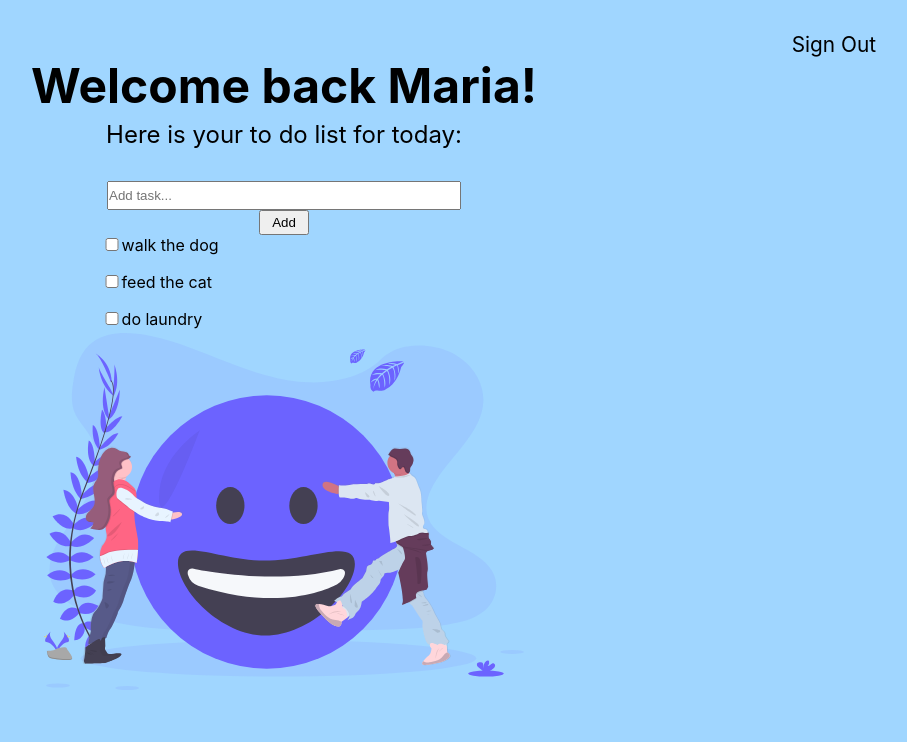
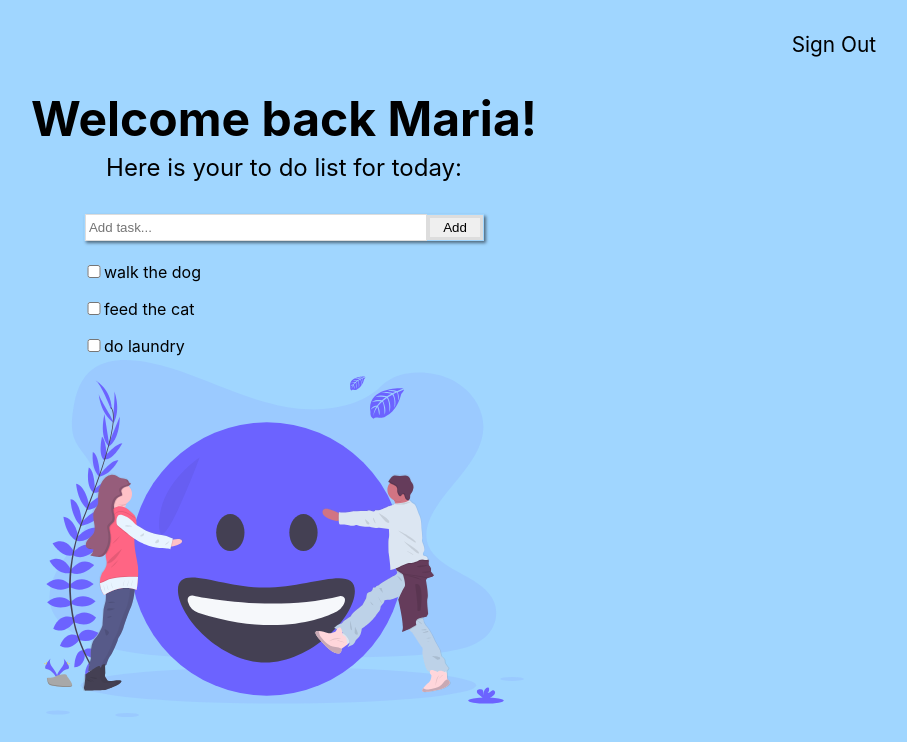
Before and after one commit to MariaModan/Login-practice, a React (Create React App) app: page / in a window 1280 px wide. Shown: the top 742 px of the page, without its empty margins (356-1263 px from the left). Built offline with nearby package versions, Linux system fonts and the light colour scheme.

Commit message:
style todoapp

```diff
--- a/src/components/AddTodo.js
+++ b/src/components/AddTodo.js
@@ -26,7 +26,7 @@ class AddTodo extends React.Component{
     render() {
         return (
             <form onSubmit={this.submitTodo}>
-              <input type='text' placeholder="Add task..." value={this.state.input} onChange={this.onInputChange}></input>
+              <input type='text' placeholder=" Add task..." value={this.state.input} onChange={this.onInputChange}></input>
               <button type='submit' >Add</button>
             </form>
         )
--- a/src/components/css/home.css
+++ b/src/components/css/home.css
@@ -19,7 +19,7 @@ nav:hover{
 }
 
 .content {
-    height: 75vh;
+    height: auto;
     display: flex;
     flex-direction: column;
     justify-content: center;
--- a/src/components/css/todoapp.css
+++ b/src/components/css/todoapp.css
@@ -14,29 +14,32 @@
 form {
     display: inline-block;
     width:100%;
+    height: 27px;
+    margin: 0;
+    padding: 0;
+    margin-bottom: 0.5em;
+    box-shadow: 2px 2px 3px 0px rgba(0,0,0,0.5);
+}
+
+form>input {
+    width: 85%;
     height: 25px;
     margin: 0;
     padding: 0;
-    margin-bottom: 1em;
-}
-
-form>input {
-    width: 350px;
-    height: 25px;
-    margin: 0;
-    padding: 0;
+    border: 1px solid #ddd;
 }
 
 form > button {
-    width: 50px;
+    width: 14%;
     height: 25px;
+    border: 3px solid #ddd;
     margin: 0;
     padding: 0;
 }
 
 /* <TodoItem /> */
 .todoItem {
-    margin: 0 1.1em;
+    margin: 0;
     padding-top: 0.5em;
 }
 
```
